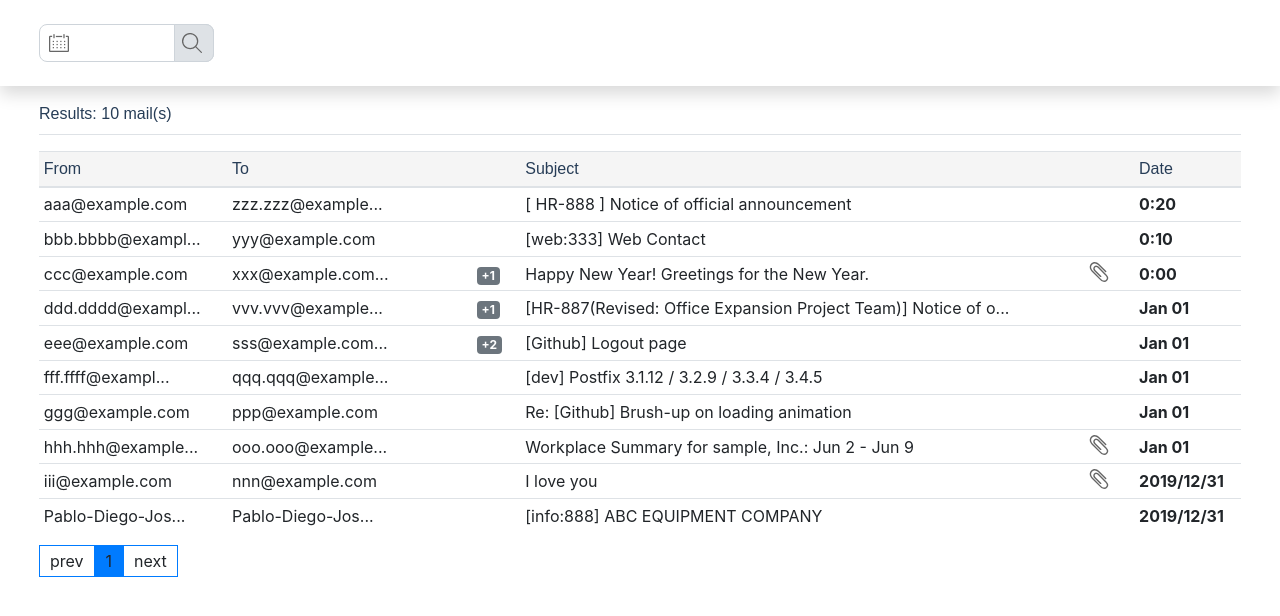
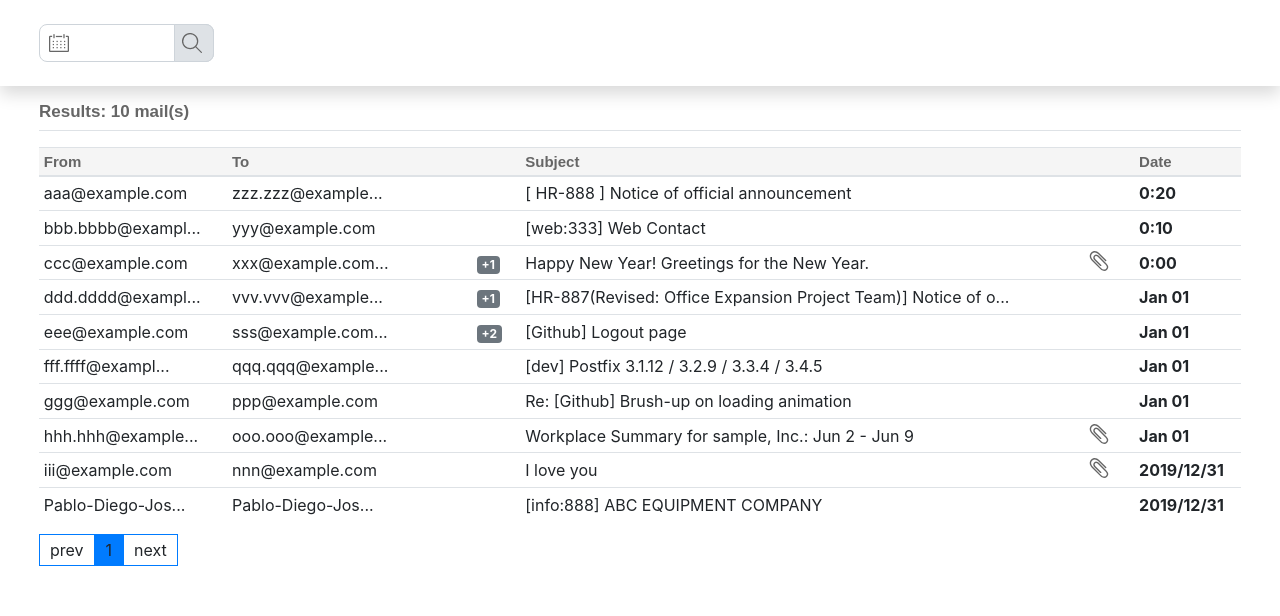
Before and after one commit to dosama/MailsTracker_React, a React (Create React App) app: page / in a window 1280 px wide. Shown: the top 616 px of the page. Built offline with nearby package versions, Linux system fonts and the light colour scheme.

Commit message:
Complete Design

```diff
--- a/src/components/mails/Mails.css
+++ b/src/components/mails/Mails.css
@@ -82,3 +82,20 @@ height: 30px;
           .mail-from{
             font-weight: bolder;
           }
+
+          .mail-headers{
+            font-weight: 700;
+            font-family: Arial, Helvetica, sans-serif;
+            font-size: 17px;
+            font-style: normal;
+            line-height: normal;
+            color: #666666;
+          }
+          .mail-header-sm,table > thead > tr> th{
+            font-weight: 700;
+            font-family: Arial, Helvetica, sans-serif;
+            font-size: 15px;
+            font-style: normal;
+            line-height: normal;
+            color: #666666;
+          }
--- a/src/components/mails/Mails.js
+++ b/src/components/mails/Mails.js
@@ -57,7 +57,7 @@ function Mails() {
     return (
         <div className="Mails">
             <div className="d-flex justify-content-between flex-wrap flex-md-nowrap align-items-center pt-3 pb-2 mb-3 border-bottom">
-                <div className="default-color">Results: {displayedMails.length} mail(s)</div>
+                <div className="mail-headers">Results: {displayedMails.length} mail(s)</div>
             </div>
             <div className="d-none d-lg-block">
             <div className="table-responsive">
@@ -115,13 +115,13 @@ function Mails() {
             <div className="d-block d-lg-none">
             <div className="card bg-light p-2">
   <div class="divider-container">
-        <span>From</span>
+        <span className="mail-header-sm">From</span>
         <span class="divider" />
-        <span>To</span>
+        <span className="mail-header-sm">To</span>
         <span class="divider" />
-        <span>Subject</span>
+        <span className="mail-header-sm">Subject</span>
         <span class="divider" />
-        <span>Date</span>
+        <span className="mail-header-sm">Date</span>
       </div>
 </div>
 <div className="list-group">
@@ -129,7 +129,7 @@ function Mails() {
 {displayedMails.map((mail) =>
 
 <div key={mail.id} href="#" className="list-group-item list-group-item-action flex-column">
-<div className="row">
+<div className="row mail-content-sm">
     <div className="col-1 mt-2">
     <img className="mail-icon" src={MailIcon} />
     </div>
```
Lines whose indentation alone changed are shown as unchanged.
